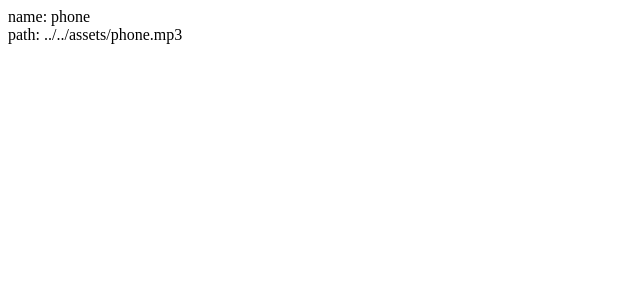
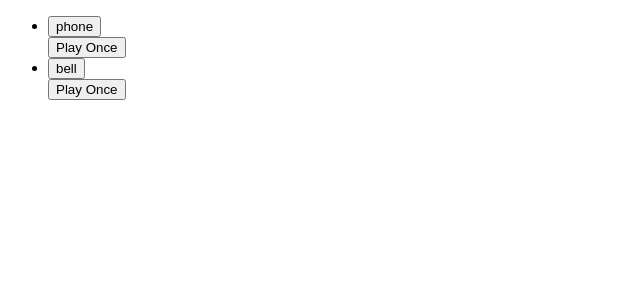
Before and after one commit to HarrisonLarkins/PulpSoundboard, an Angular app: page / in a window 1280 px wide. Shown: the top 300 px of the page, without its empty margins (0-640 px from the left). Built offline with nearby package versions, Linux system fonts and the light colour scheme.

Commit message:
Generalize sounds

```diff
--- a/src/app/board/board.component.html
+++ b/src/app/board/board.component.html
@@ -1,2 +1,13 @@
+<!--
 <div><span>name: </span>{{soundbyte.name}}</div>
 <div><span>path: </span>{{soundbyte.path}}</div>
+-->
+
+
+<ul class="sounds">
+	<li *ngFor="let sound of sounds">
+		<button type="button" (click)="playAudio(sound)">{{sound.name}}</button><br />
+		<button type="button" (click)="toggleLoop(sound)">{{sound.loopText}}</button>
+	</li>
+
+</ul>
--- a/src/app/board/board.component.ts
+++ b/src/app/board/board.component.ts
@@ -1,5 +1,6 @@
 import { Component, OnInit } from '@angular/core';
 import { Soundbyte } from '../soundbyte';
+import { SOUNDS } from '../sound-list';
 
 @Component({
   selector: 'app-board',
@@ -8,14 +9,50 @@ import { Soundbyte } from '../soundbyte';
 })
 export class BoardComponent implements OnInit {
 
+
+	sounds = SOUNDS;
+
+	audio = new Audio();
+
+	playAudio(soundbyte: Soundbyte){
+		//let audio = new Audio();
+		this.audio.src = soundbyte.path;
+		this.audio.load();
+		this.audio.loop = soundbyte.loopSetting;
+		this.audio.play();
+	}
+
+	toggleLoop(soundbyte: Soundbyte){
+		if(soundbyte.loopSetting == true) {
+			this.audio.pause();
+			soundbyte.loopSetting = false;
+			soundbyte.loopText = "Play Once";
+		}
+		else {
+			soundbyte.loopSetting = true;
+			soundbyte.loopText = "Loop";
+		}
+	}
+	/**
 	soundbyte: Soundbyte = {
 		name: 'phone',
 		path: '../../assets/phone.mp3'
 	};
 
+
+
+	loopSetting = false;
+	loopText = "Play Once";
+	audio = new Audio();
+
+
+
+	**/
+
   constructor() { }
 
   ngOnInit() {
+
   }
 
 }
--- a/src/app/sound-list.ts
+++ b/src/app/sound-list.ts
@@ -1,6 +1,6 @@
 import { Soundbyte} from './soundbyte';
 
 export const SOUNDS: Soundbyte[] = [
-	{name: 'phone', path: ''},
-	{name: 'bell', path: ''}
+	{name: 'phone', path: '../../assets/phone.mp3', loopSetting: false, loopText: "Play Once"},
+	{name: 'bell', path: '../../assets/bell.mp3', loopSetting: false, loopText: "Play Once"}
 ];
--- a/src/app/soundbyte.ts
+++ b/src/app/soundbyte.ts
@@ -1,5 +1,7 @@
-export class Soundbyte {
+export class Soundbyte{
 	name: string;
 	path: string;
+	loopSetting: boolean;
+	loopText: string;
 
 }
```
